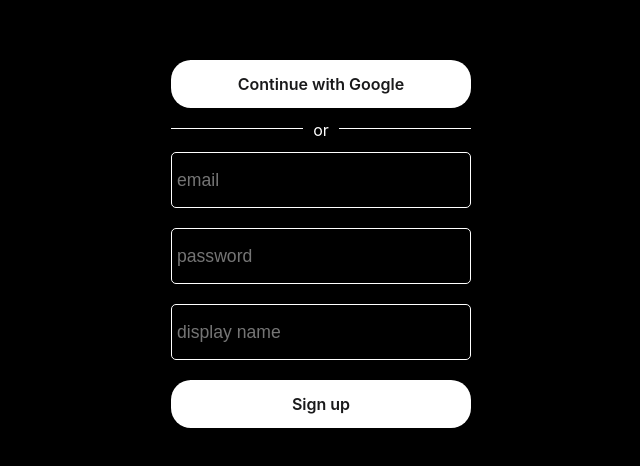
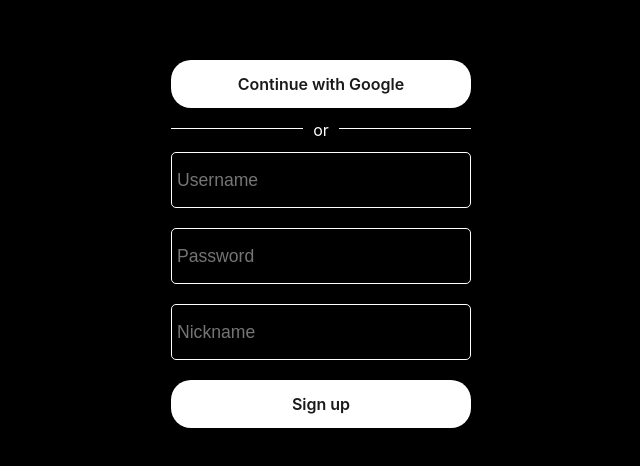
Before and after one commit to Adrian-6/microblog-front, a React (Vite) app: page /register in a window 1280 px wide. Shown: the part 168-634 px from the top of the page, without its empty margins (319-959 px from the left). Built offline with nearby package versions, Linux system fonts and the light colour scheme; no server answers.

Commit message:
login changes

```diff
--- a/src/features/users/Register.jsx
+++ b/src/features/users/Register.jsx
@@ -97,11 +97,11 @@
                 <button type='button' className="login-form-button" onClick={() => window.location.href = url}>Continue with Google</button>
                 <span className="login-form-divider"><div className="line-through-div"></div>or<div className="line-through-div"></div></span>
                 <label htmlFor='email' className='label-hidden'>Username</label>
-                <input id="email" type="text" placeholder="email" name="email" value={email} onChange={(e) => setEmail(e.target.value)} />
+                <input id="email" type="text" placeholder="Username" name="email" value={email} onChange={(e) => setEmail(e.target.value)} />
                 <label htmlFor='password' className='label-hidden'>Password</label>
-                <input id="password" type='password' placeholder="password" name="password" value={password} autoComplete="new-password" onChange={(e) => setPassword(e.target.value)} />
+                <input id="password" type='password' placeholder="Password" name="password" value={password} autoComplete="new-password" onChange={(e) => setPassword(e.target.value)} />
                 <label htmlFor='nickname' className='label-hidden'>Nickname</label>
-                <input id="nickname" type="text" placeholder="display name" name="username" value={username} onChange={(e) => setUsername(e.target.value)} />
+                <input id="nickname" type="text" placeholder="Nickname" name="username" value={username} onChange={(e) => setUsername(e.target.value)} />
                 <button type='submit' className="login-form-button" disabled={!canRegister}
                 >Sign up</button>
             </form>
```
